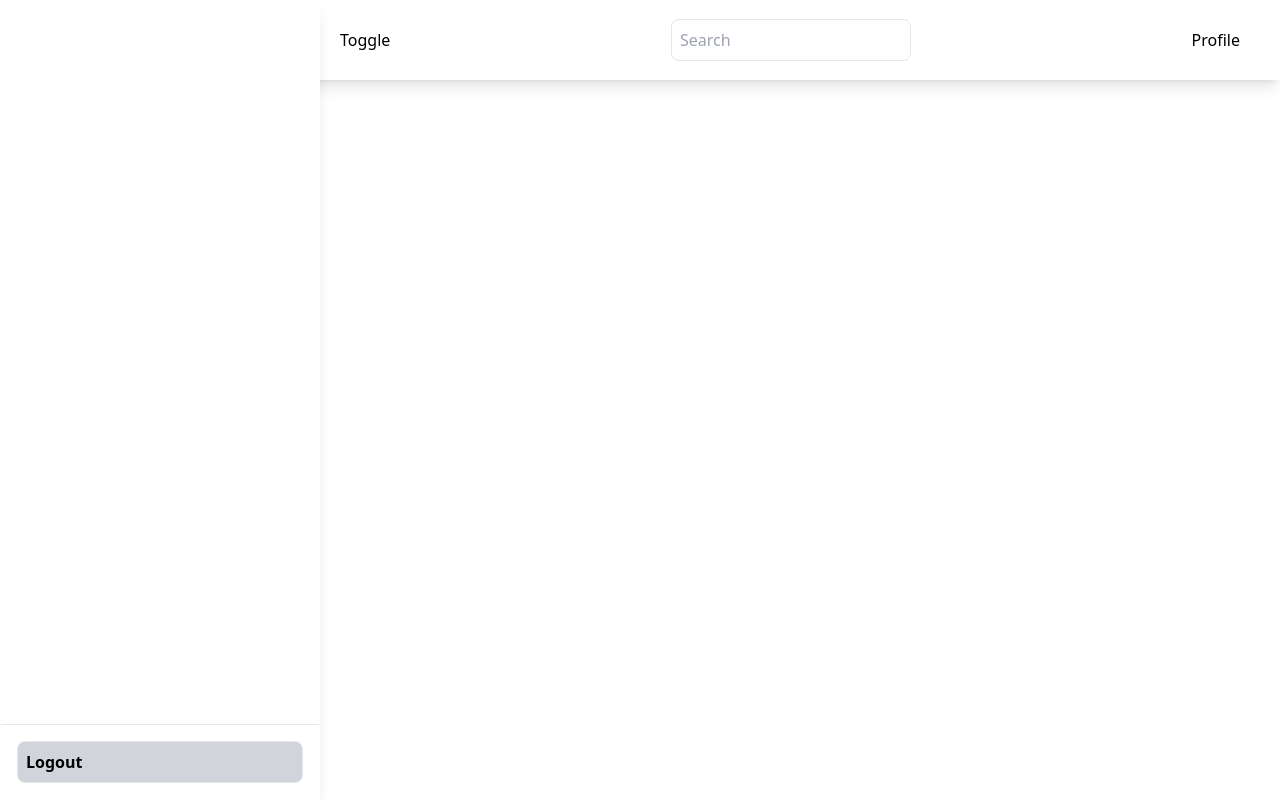
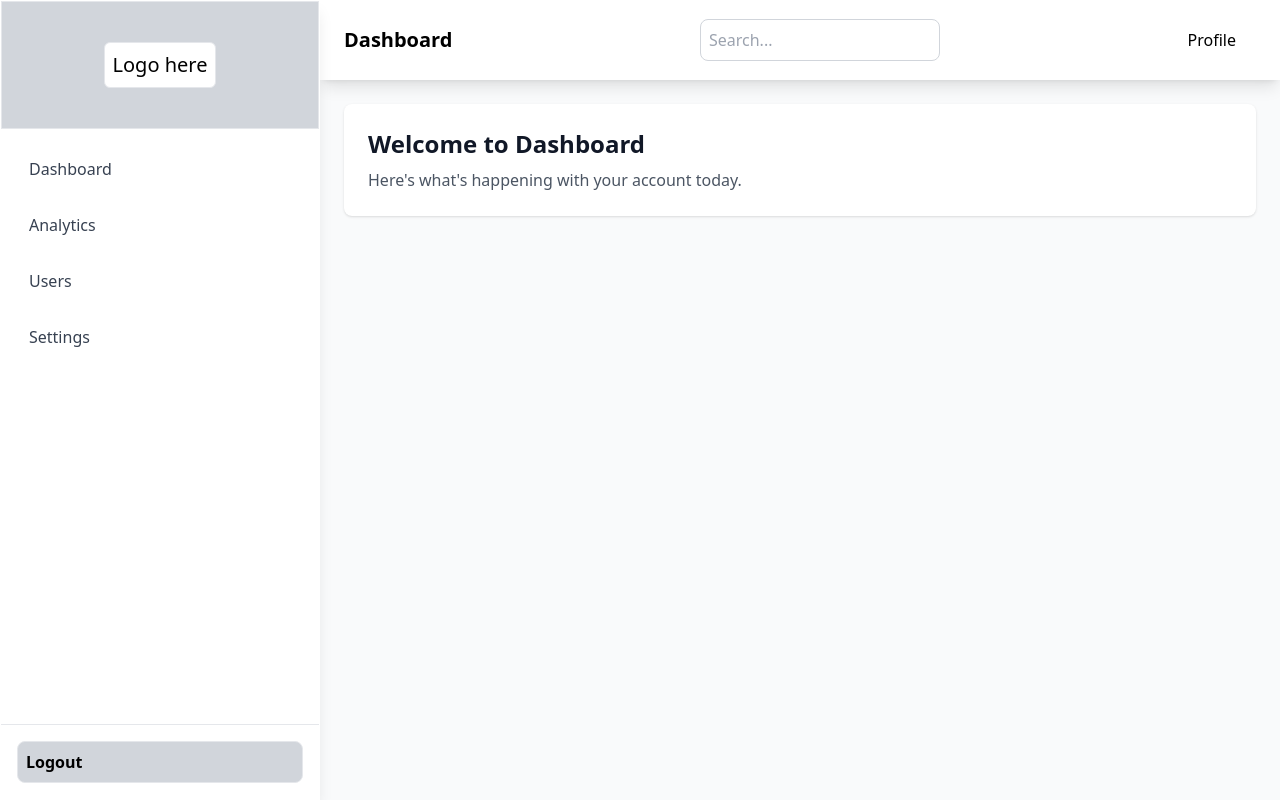
Before and after one commit to knrtaven/Dashboard-template, a plain HTML site: page index.html in a window 1280 px wide. Drawn offline with nearby package versions, Linux system fonts and the light colour scheme.

Commit message:
initial content shown to dashboard

```diff
--- a/index.html
+++ b/index.html
@@ -3,7 +3,7 @@
 <head>
     <meta charset="UTF-8">
     <meta name="viewport" content="width=device-width, initial-scale=1.0">
-    <title>Document</title>
+    <title>Dashboard</title>
 
       <!-- PWA Meta Tags -->
       <meta name="theme-color" content="#1f2937">
@@ -15,18 +15,42 @@
 </head>
 
 
-<body>
-    <div>
-        <!-- sidebar div -->
-        <div id="sidebar" class="border w-30 translate-x-0 z-30 transition-transform duration-300 ease-in-out w-80 border-r border-white/10 bg-white shadow-x shadow-lg h-screen fixed left-0 top-0 lg:w-80 lg:left-0 lg:translate-x-0`" >
+<body class="bg-gray-50">
+    <div class="flex">
+        <!-- sidebar -->
+        <aside id="sidebar" class="border w-30 -translate-x-full z-30 transition-transform duration-300 ease-in-out w-80 border-r border-white/10 bg-white shadow-x shadow-lg h-screen fixed left-0 top-0 lg:w-80 lg:left-0 lg:translate-x-0" >
                 <!-- logo  -->
-
-                <div>
-
-
+                <div class="flex justify-center items-center w-full border bg-gray-300 p-10">
+                   <span class="border p-2 rounded-md text-xl bg-white ">Logo here</span>
                 </div>
 
                 <!-- sidebar data -->
+
+
+                <nav class="flex-1 p-4">
+                    <ul class="space-y-2">
+                        <li>
+                            <a href="#" class="flex items-center p-3 text-gray-700 rounded-lg hover:bg-gray-100">
+                                <span>Dashboard</span>
+                            </a>
+                        </li>
+                        <li>
+                            <a href="#" class="flex items-center p-3 text-gray-700 rounded-lg hover:bg-gray-100">
+                                <span>Analytics</span>
+                            </a>
+                        </li>
+                        <li>
+                            <a href="#" class="flex items-center p-3 text-gray-700 rounded-lg hover:bg-gray-100">
+                                <span>Users</span>
+                            </a>
+                        </li>
+                        <li>
+                            <a href="#" class="flex items-center p-3 text-gray-700 rounded-lg hover:bg-gray-100">
+                                <span>Settings</span>
+                            </a>
+                        </li>
+                    </ul>
+                </nav>
 
                 <!-- logout button here -->
                  <div class="absolute bottom-0 left-0 right-0 p-4 border-t">
@@ -34,18 +58,26 @@
                         Logout
                     </button>
                  </div>
-        </div>
+        </aside>
 
-    <!-- header div -->
-            <header id="header" class="sticky top-0 h-20 w-full flex items-center justify-between shadow-lg bg-white p-5 lg:pl-80">
-                <div class="pl-5">
-                    <!-- this toggles sidebar -->
-                    <button>Toggle</button>
+
+            <div class="flex-1 lg:ml-80">
+
+            <!-- header  -->
+                <header id="header" class="sticky top-0 h-20 w-full flex items-center justify-between shadow-lg bg-white px-6 z-20">
+                    <div>
+                        <!-- Toggle Button for Mobile -->
+                        <button id="toggle-sidebar" class="lg:hidden p-2 rounded-md hover:bg-gray-100">
+                            <svg class="w-6 h-6" fill="none" stroke="currentColor" viewBox="0 0 24 24">
+                                <path stroke-linecap="round" stroke-linejoin="round" stroke-width="2" d="M4 6h16M4 12h16M4 18h16"></path>
+                            </svg>
+                        </button>
+                        <span class="hidden lg:block text-xl font-semibold">Dashboard</span>
                     </div>
 
                     <div class="w-60">
                         <!-- searchBar -->
-                    <input type="text" class="border rounded-lg p-2 w-full" placeholder="Search">
+                        <input type="text" class="border border-gray-300 rounded-lg p-2 w-full focus:outline-none focus:ring-2 focus:ring-blue-500" placeholder="Search...">
                     </div>
 
                     <div class="pr-5">
@@ -55,9 +87,23 @@
                     </div>
                 </header>
 
+                <!-- main area -->
+                <main class="p-6">
+                    <div className='flex-1 relative min-h-screen'>
+                        <div className='w-full'>
+                        <div className='flex flex-col py-6 gap-2 h-full'>
+                            <div class="bg-white rounded-lg shadow p-6">
+                                <h1 class="text-2xl font-bold text-gray-900 mb-2">Welcome to Dashboard</h1>
+                                <p class="text-gray-600">Here's what's happening with your account today.</p>
+                            </div>
+                        </div>
 
-            <div>
 
+
+
+                        </div>
+                    </div>
+                </main>
             </div>
         </div>
     <!-- External JavaScript -->
```
Lines whose indentation alone changed are shown as unchanged.
